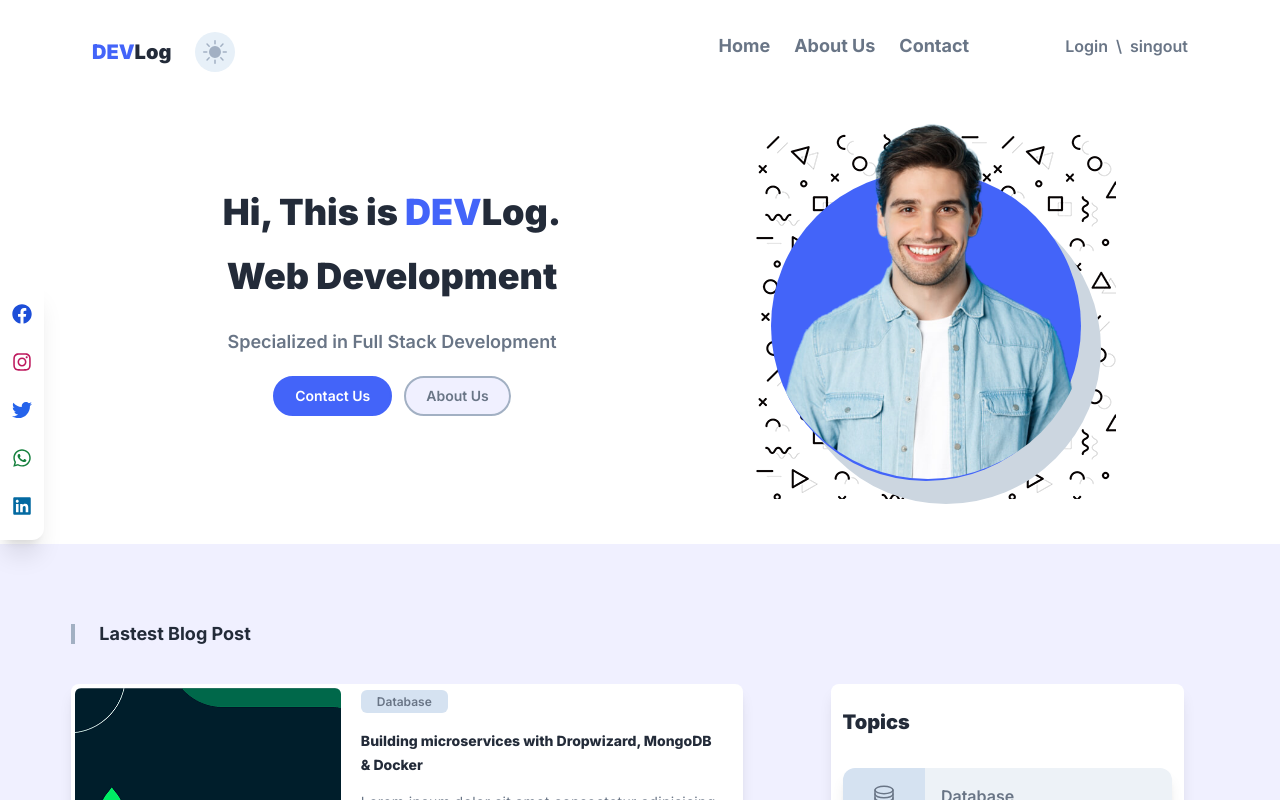
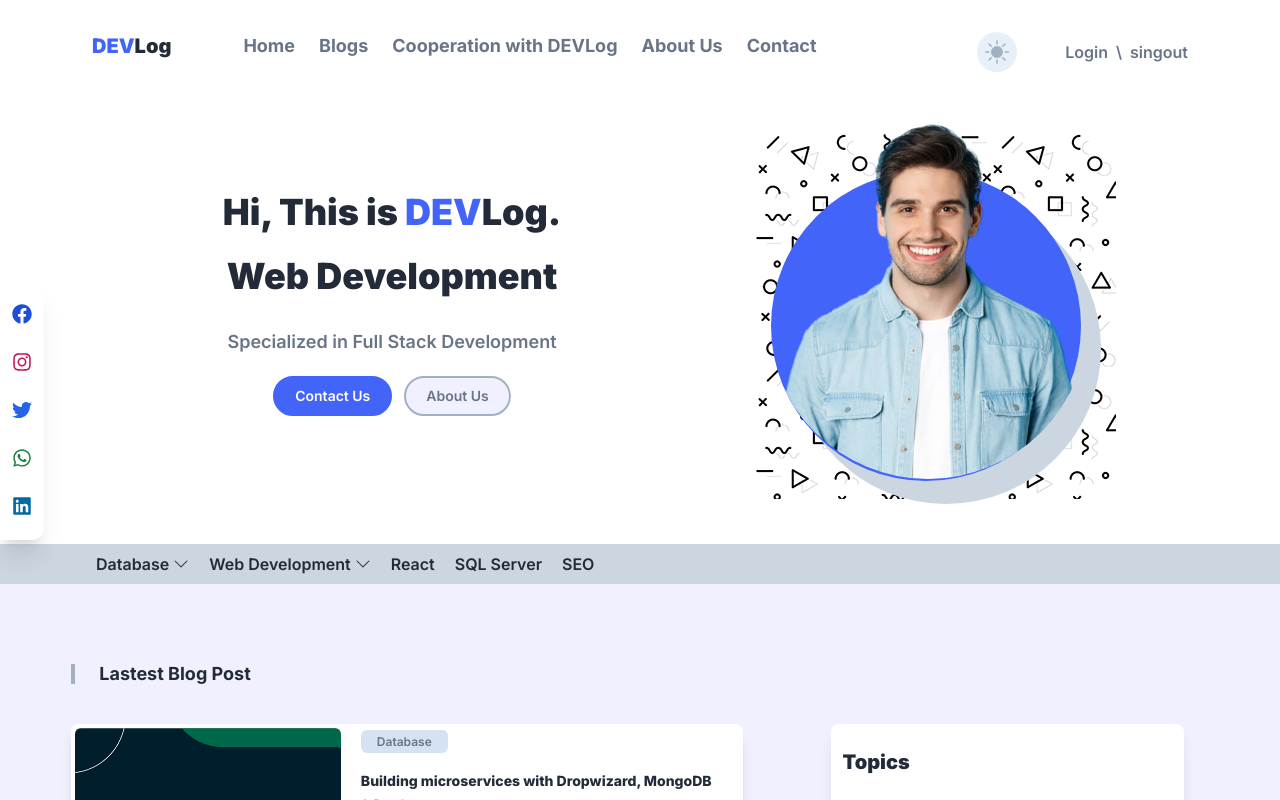
Before and after one commit to sdy2000/dev-log, a React (Create React App) app: page / in a window 1280 px wide. Shown: the top 800 px of the page. Built offline with nearby package versions, Linux system fonts and the light colour scheme.

Commit message:
Create BottonNavBar

```diff
--- a/src/assets/global.css
+++ b/src/assets/global.css
@@ -32,6 +32,15 @@
     .circle-shap{
         @apply w-72 h-72 absolute rounded-full xl:w-[310px] xl:h-[310px]
     }
+    .botton-bar li{
+        @apply relative
+    }
+    .botton-bar li a{
+        @apply  hover:text-accent dark:hover:text-accent transition-all duration-300 font-semibold flex justify-center items-center gap-1
+    }
+    .sub-bar {
+        @apply border border-black absolute top-6 left-6 px-10  bg-dfs dark:bg-lfs rounded-md
+    }
 
     /*--------------- Footer ----------------*/
     .container .wrapper{
--- a/src/parts/Header.jsx
+++ b/src/parts/Header.jsx
@@ -28,9 +28,13 @@ const Header = () => {
                             <span className='text-accent'>DEV</span>
                             Log
                         </a>
-                        <span className='hidden lg:inline-block'>
-                            <ThemeButton />
-                        </span>
+                        <ul className='desktop-nav  hidden lg:flex justify-center items-center gap-6 ml-12'>
+                            <li><Link to="#">Home</Link></li>
+                            <li><Link to="#">Blogs</Link></li>
+                            <li><Link to="#">Cooperation with DEVLog</Link></li>
+                            <li><Link to="#">About Us</Link></li>
+                            <li><Link to="#">Contact</Link></li>
+                        </ul>
                     </div>
 
 
@@ -42,11 +46,10 @@ const Header = () => {
                     </div>
 
                     <div className='flex-wrapper hidden lg:flex justify-center items-center gap-12'>
-                        <ul className='desktop-nav flex justify-center items-center gap-6 mr-12'>
-                            <li><Link to="#">Home</Link></li>
-                            <li><Link to="#">About Us</Link></li>
-                            <li><Link to="#">Contact</Link></li>
-                        </ul>
+
+                        <span className='hidden lg:inline-block'>
+                            <ThemeButton />
+                        </span>
 
                         <ul className='accounting flex justify-start items-center gap-2'>
                             <li><Link to="#">Login</Link></li>
@@ -80,6 +83,8 @@ const Header = () => {
                             <h3 className='title'>Main Menu</h3>
                             <ul>
                                 <li><Link to="#">Home</Link></li>
+                                <li><Link to="#">Blogs</Link></li>
+                                <li><Link to="#">Cooperation with DEVLog</Link></li>
                                 <li><Link to="#">About Us</Link></li>
                                 <li><Link to="#">Contact</Link></li>
                             </ul>
--- /dev/null
+++ b/src/parts/home/BottonNavBar.jsx
@@ -0,0 +1,63 @@
+import React, { useState } from 'react'
+import { Link } from 'react-router-dom'
+import { BsChevronDown } from 'react-icons/bs'
+
+const categores = [
+    {
+        id: 1,
+        category: 'Database',
+        subCategores: [
+            'MS SQL Server', 'Mongo DB', 'My SQL Server', 'Apache'
+        ]
+    },
+    {
+        id: 2,
+        category: 'Web Development ',
+        subCategores: [
+            'React.js', 'Node.js', '.Net Core', 'Jango'
+        ]
+    },
+    {
+        id: 3,
+        category: 'React ',
+    },
+    {
+        id: 4,
+        category: 'SQL Server',
+    },
+    {
+        id: 5,
+        category: 'SEO',
+    },
+]
+
+const BottonNavBar = () => {
+    const [isOpenList, setIsOpenList] = useState(false)
+
+    return (
+        <div className='w-full bg-dfs dark:bg-lfs px-12 py-2'>
+
+            <ul className='botton-bar flex justify-start items-center gap-5 ml-12 text-lfp dark:text-dfp'>
+                {
+                    categores.map((cat) => (
+                        <li onMouseEnter={() => setIsOpenList(true)} onMouseLeave={() => setIsOpenList(false)} key={cat.id}>
+                            <Link to="#">{cat.category} {cat.subCategores && (<BsChevronDown />) }</Link>
+
+                            {cat.subCategores && (
+                                <ul className={`${!isOpenList && 'hidden'} sub-bar`}>
+                                    {cat.subCategores.map((subCat, idx) => (
+                                        <li key={idx}>
+                                            <Link to='/#'>{subCat}</Link>
+                                        </li>
+                                    ))}
+                                </ul>
+                            )}
+                        </li>
+                    ))
+                }
+            </ul>
+        </div>
+    )
+}
+
+export default BottonNavBar
--- a/src/parts/home/HomeLayout.jsx
+++ b/src/parts/home/HomeLayout.jsx
@@ -2,6 +2,7 @@ import React from 'react'
 import { Outlet, useParams } from 'react-router-dom'
 import { Categores, Footer, Header, TopBar, Topics } from '../'
 import { SocialBox } from '../../components'
+import BottonNavBar from './BottonNavBar'
 
 const HomeLayout = () => {
     const { slug } = useParams();
@@ -11,6 +12,7 @@ const HomeLayout = () => {
             {!slug && (
                 <TopBar />
             )}
+            <BottonNavBar />
             <div className='hidden md:inline-block fixed left-0 top-[35%] z-20 bg-lbp dark:bg-dbp px-1 py-4 rounded-r-xl shadow-xl'>
                 <SocialBox styles={'socail-icons flex flex-col items-center justify-center gap-3'} />
             </div>
```
